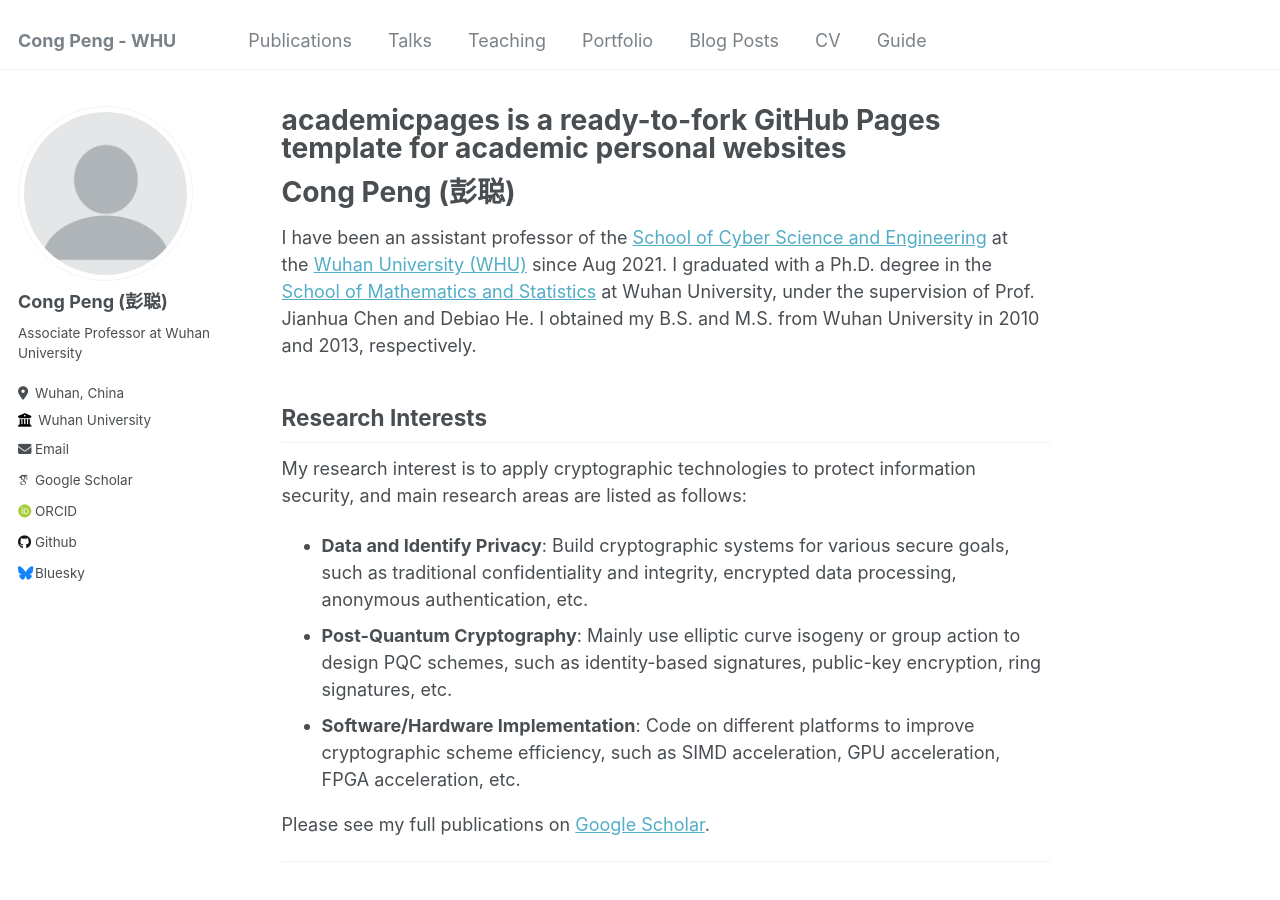
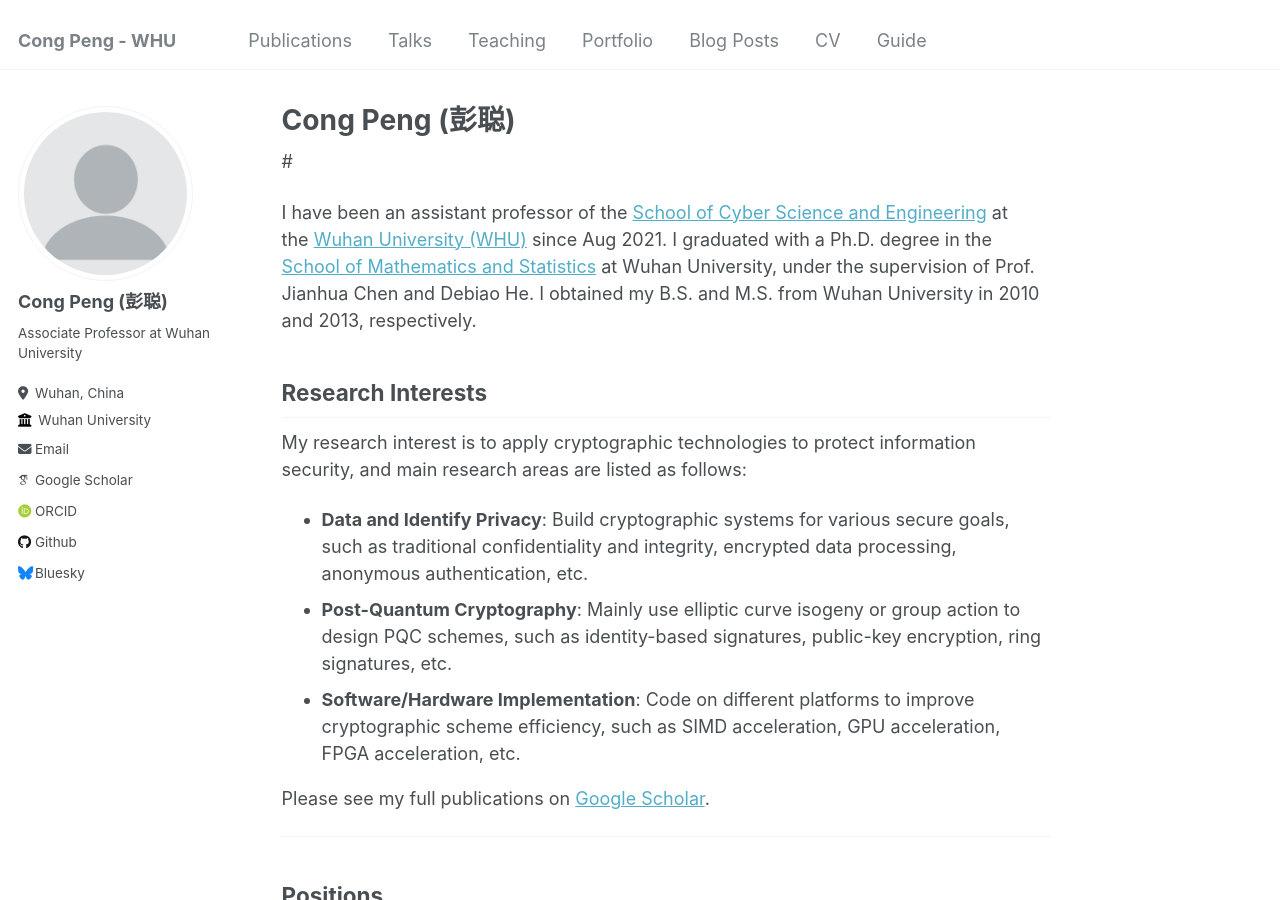
Before and after one commit to cpeng-crypto/cpeng-crypto.github.io, a Jekyll site: the page built from _pages/about.md, in a window 1280 px wide and 900 px high. Built offline with Jekyll 4.4.1, drawn with Linux system fonts in a browser that asks for light colours; some web fonts are replaced.

Commit message:
Update about.md

```diff
--- a/_pages/about.md
+++ b/_pages/about.md
@@ -1,13 +1,13 @@
 ---
 permalink: /
-title: "academicpages is a ready-to-fork GitHub Pages template for academic personal websites"
+title: "Cong Peng (彭聪)"
 author_profile: true
 redirect_from:
   - /about/
   - /about.html
 ---
 
-# Cong Peng (彭聪)
+#
 
 I have been an assistant professor of the [School of Cyber Science and Engineering](https://cse.whu.edu.cn/) at the [Wuhan University (WHU)](https://en.whu.edu.cn/) since Aug 2021. I graduated with a Ph.D. degree in the [School of Mathematics and Statistics](https://maths.whu.edu.cn/) at Wuhan University, under the supervision of Prof. Jianhua Chen and Debiao He. I obtained my B.S. and M.S. from Wuhan University in 2010 and 2013, respectively.
 
```
